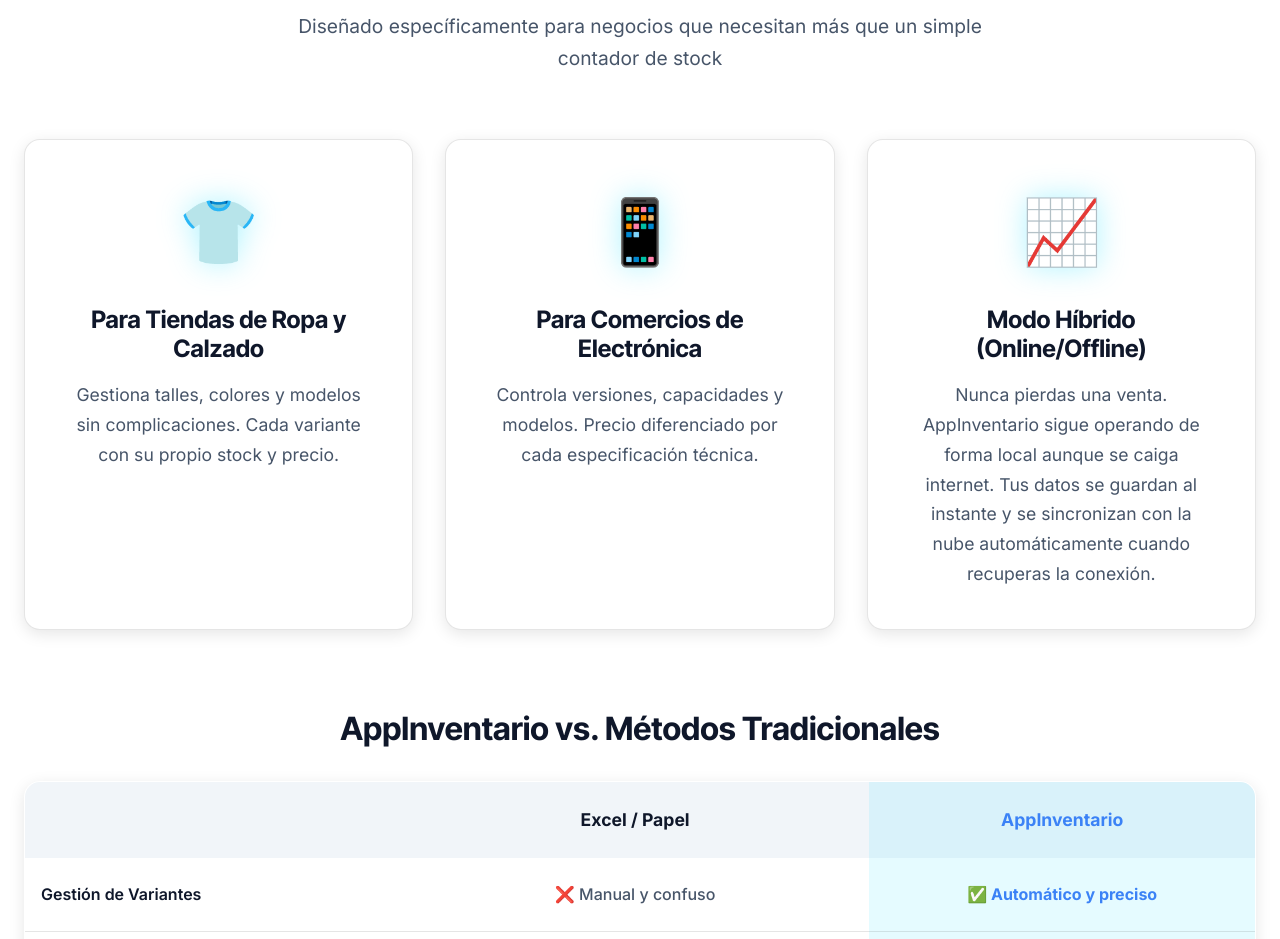
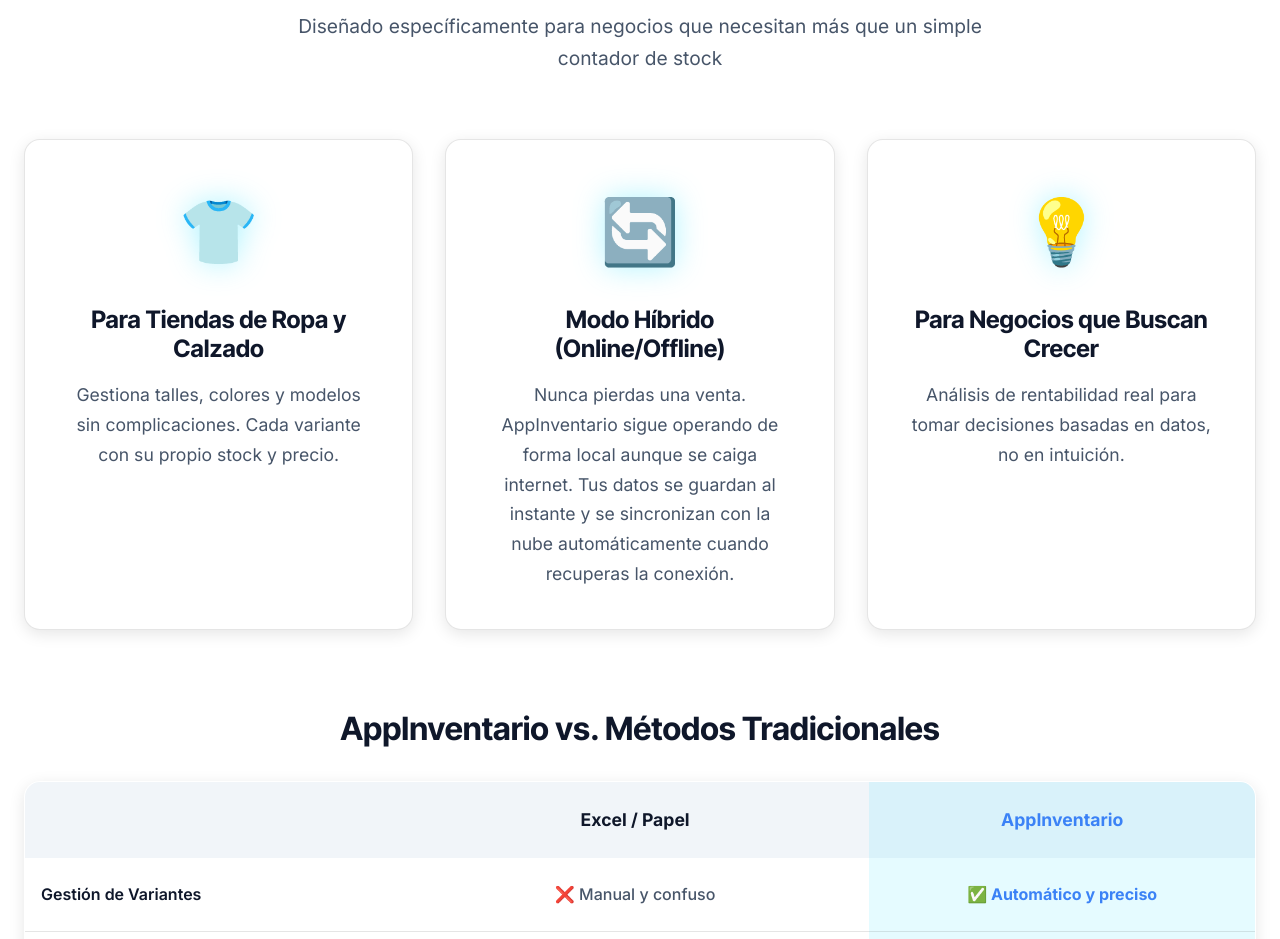
Before and after one commit to agusArram/SORT_PROYECTS, an Angular app: page / in a window 1280 px wide. Shown: the part 960-1899 px from the top of the page. Built offline with nearby package versions, Linux system fonts and the light colour scheme.

Commit message:
change icons and the content in the carda

```diff
--- a/src/app/components/benefits/benefits.ts
+++ b/src/app/components/benefits/benefits.ts
@@ -4,7 +4,7 @@
 interface Benefit {
   title: string;
   description: string;
-  icon: string;
+  icon: string; // Cambiamos los emojis aquí
 }
 
 @Component({
@@ -19,17 +19,18 @@
     {
       title: 'Para Tiendas de Ropa y Calzado',
       description: 'Gestiona talles, colores y modelos sin complicaciones. Cada variante con su propio stock y precio.',
-      icon: '👕'
-    },
-    {
-      title: 'Para Comercios de Electrónica',
-      description: 'Controla versiones, capacidades y modelos. Precio diferenciado por cada especificación técnica.',
-      icon: '📱'
+      icon: '👕' // Mantenemos este, es relevante
     },
     {
       title: 'Modo Híbrido (Online/Offline)',
       description: 'Nunca pierdas una venta. AppInventario sigue operando de forma local aunque se caiga internet. Tus datos se guardan al instante y se sincronizan con la nube automáticamente cuando recuperas la conexión.',
-      icon: '📈'
+      icon: '🔄' // Cambiado a Sincronización/Ciclo
+    },
+    {
+      title: 'Para Negocios que Buscan Crecer',
+      description: 'Análisis de rentabilidad real para tomar decisiones basadas en datos, no en intuición.',
+      icon: '💡' // Cambiado a Idea/Insight/Inteligencia
+      // O podrías volver a usar 📈 aquí si '💡' no te convence
     }
   ];
 }
```
